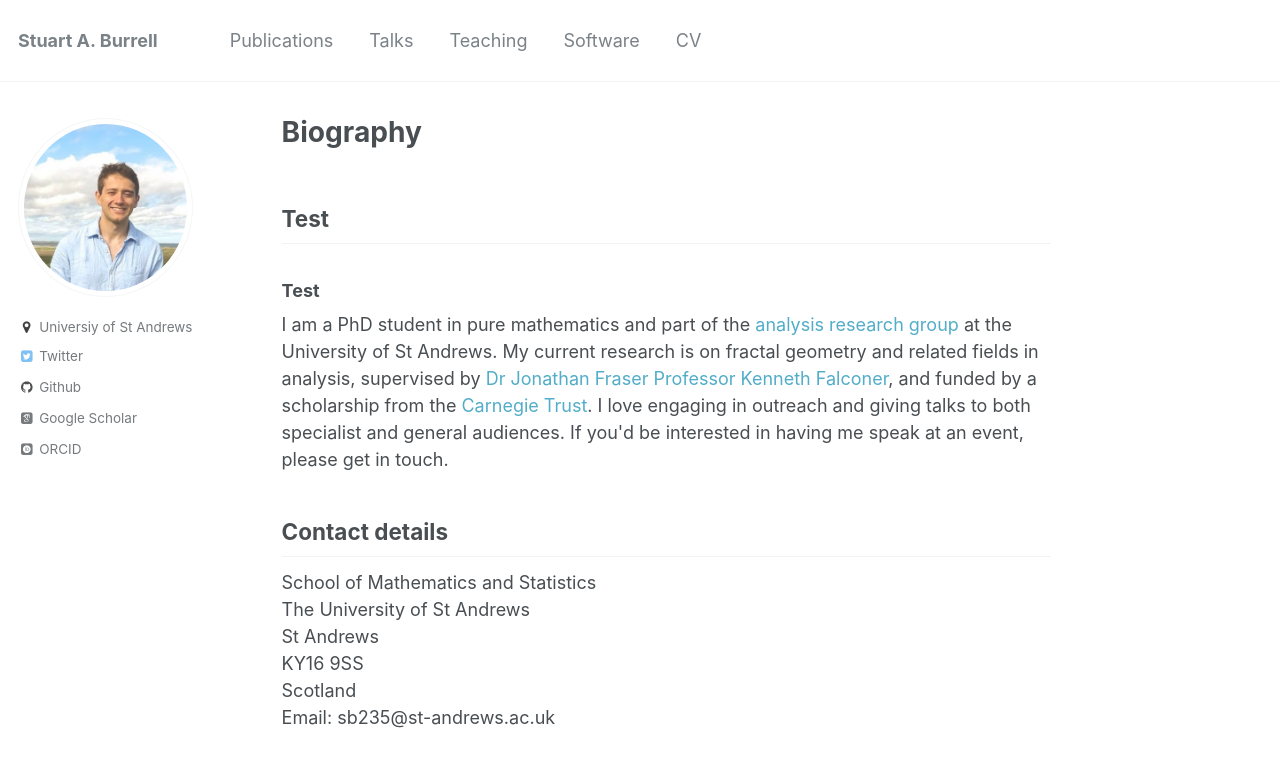
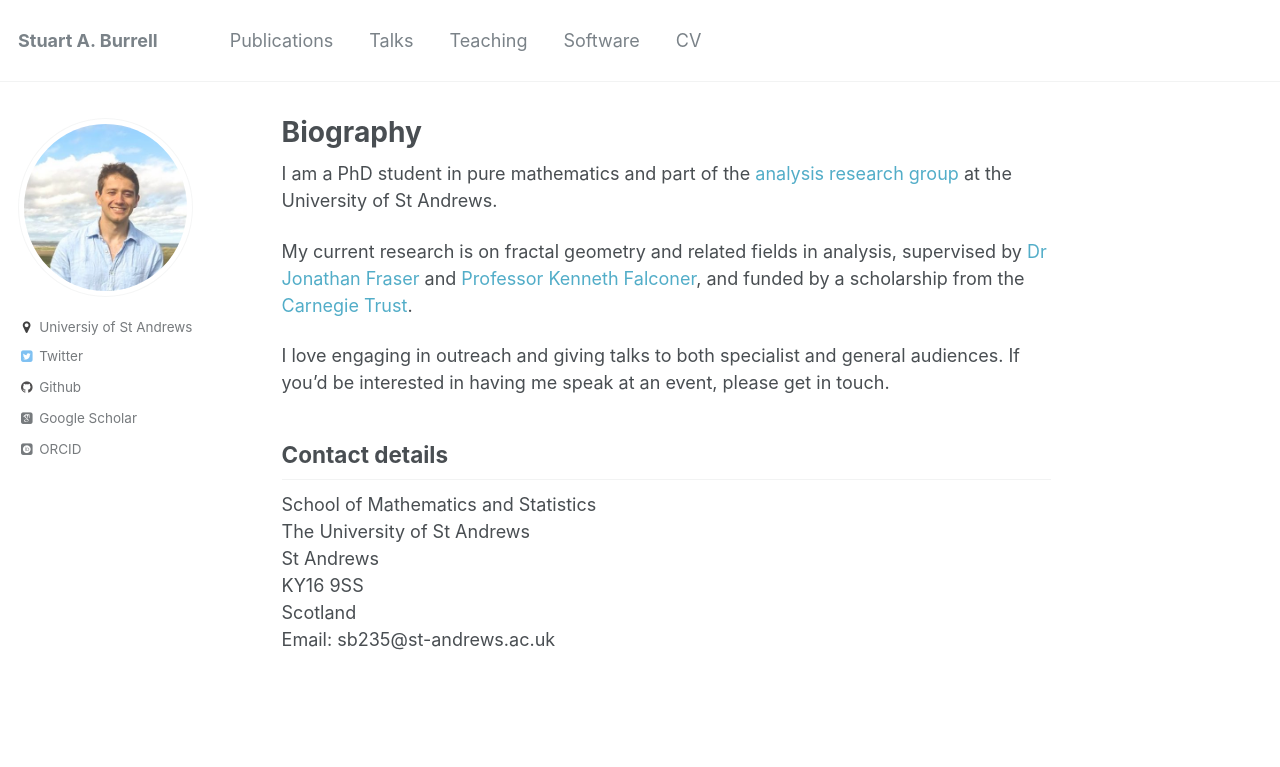
Before and after one commit to veronicakelsey/stuartburrell.github.io, a Jekyll site: the page built from _pages/about.md, in a window 1280 px wide. Shown: the top 767 px of the page. Built offline with Jekyll 4.4.1, drawn with Linux system fonts in a browser that asks for light colours; some web fonts are replaced.

Commit message:
fix links

```diff
--- a/_pages/about.md
+++ b/_pages/about.md
@@ -9,16 +9,12 @@ redirect_from:
   -
 ---
 
-<div class="fh5co-narrow-content">
-				<h2 class="fh5co-heading animate-box" data-animate-effect="fadeInLeft">Test</h2><h3 class="animate-box" data-animate-effect="fadeInLeft"><span>Test</span></h3>
+I am a PhD student in pure mathematics and part of the [analysis research group](http://www.mcs.st-andrews.ac.uk/pg/pure/Analysis/) at the University of St Andrews.
 
-        I am a PhD student in pure mathematics and part of the <a href="(http://www.mcs.st-andrews.ac.uk/pg/pure/Analysis/)">analysis research group</a> at the University of St Andrews.
-        My current research is on fractal geometry and related fields in analysis, supervised by <a href="(http://www.mcs.st-andrews.ac.uk/~jmf32/)">Dr Jonathan Fraser</a>
-        <a href="(http://www.mcs.st-and.ac.uk/~kenneth/)">Professor Kenneth Falconer</a>, and funded by a scholarship from the <a href="(https://www.carnegie-trust.org/)">Carnegie Trust</a>.
+My current research is on fractal geometry and related fields in analysis, supervised by [Dr Jonathan Fraser](http://www.mcs.st-andrews.ac.uk/~jmf32/) and
+[Professor Kenneth Falconer](http://www.mcs.st-and.ac.uk/~kenneth/), and funded by a scholarship from the [Carnegie Trust](https://www.carnegie-trust.org/).
 
-        I love engaging in outreach and giving talks to both specialist and general audiences. If you'd be interested in having me speak at an event, please get in touch.
-</div>
-
+I love engaging in outreach and giving talks to both specialist and general audiences. If you'd be interested in having me speak at an event, please get in touch.
 
 ## Contact details
 
```
